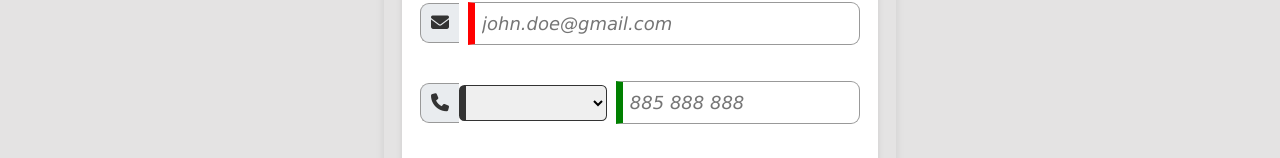
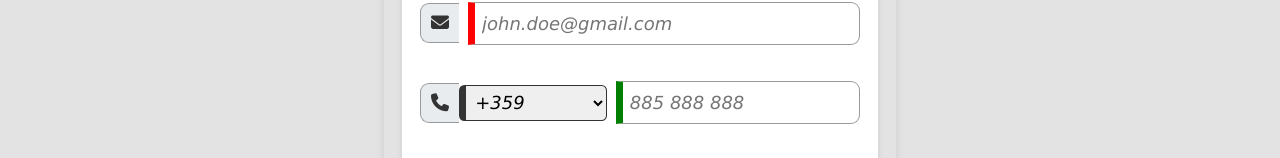
Before and after one commit to dianasimeonova56/softuni-forum, an Angular app: page /register in a window 1280 px wide. Shown: the part 448-606 px from the top of the page. Built offline with nearby package versions, Linux system fonts and the light colour scheme.

Commit message:
fix error

```diff
--- a/src/app/features/auth/register/register.html
+++ b/src/app/features/auth/register/register.html
@@ -29,10 +29,10 @@
     <!-- telephone -->
     <p class="field field-icon">
       <label for="tel"><span><i class="fas fa-phone"></i></span></label>
-      <select name="select-tel" id="select-tel" class="tel" name="phone" [(ngModel)]="phone" (blur)="validatePhone()">
+      <select name="select-tel" id="select-tel" class="tel" >
         <option value="00359">+359</option>
       </select>
-      <input type="text" id="tel" placeholder="885 888 888"  >
+      <input type="text" id="tel" placeholder="885 888 888" name="phone" [(ngModel)]="phone" (blur)="validatePhone()">
     </p>
     @if(phoneError) {
         <p class="error">
--- a/src/app/features/auth/register/register.ts
+++ b/src/app/features/auth/register/register.ts
@@ -60,7 +60,7 @@ export class Register {
       this.phoneErrorMessage = 'Phone is required';
     } else if (!this.isValidPhone(this.phone)) {
       this.phoneError = true;
-      this.phoneErrorMessage = 'Email is not valid';
+      this.phoneErrorMessage = 'Phone is not valid';
     } else {
       this.phoneError = false;
       this.phoneErrorMessage = '';
@@ -79,9 +79,9 @@ export class Register {
       this.passwordErrorMessage = '';
     }
 
-    if (this.rePassword) { //check passowrd if changed
-      this.validatePassword();
-    }
+    // if (this.rePassword) { //check passowrd if changed
+    //   this.validatePassword();
+    // }
   }
 
   validateRePassword(): void {
@@ -135,6 +135,7 @@ export class Register {
 
   private isValidPhone(phone: string): boolean {
     const phoneRegex = /^\d{9}$/;
+
     return phoneRegex.test(phone);
   }
 }
```
